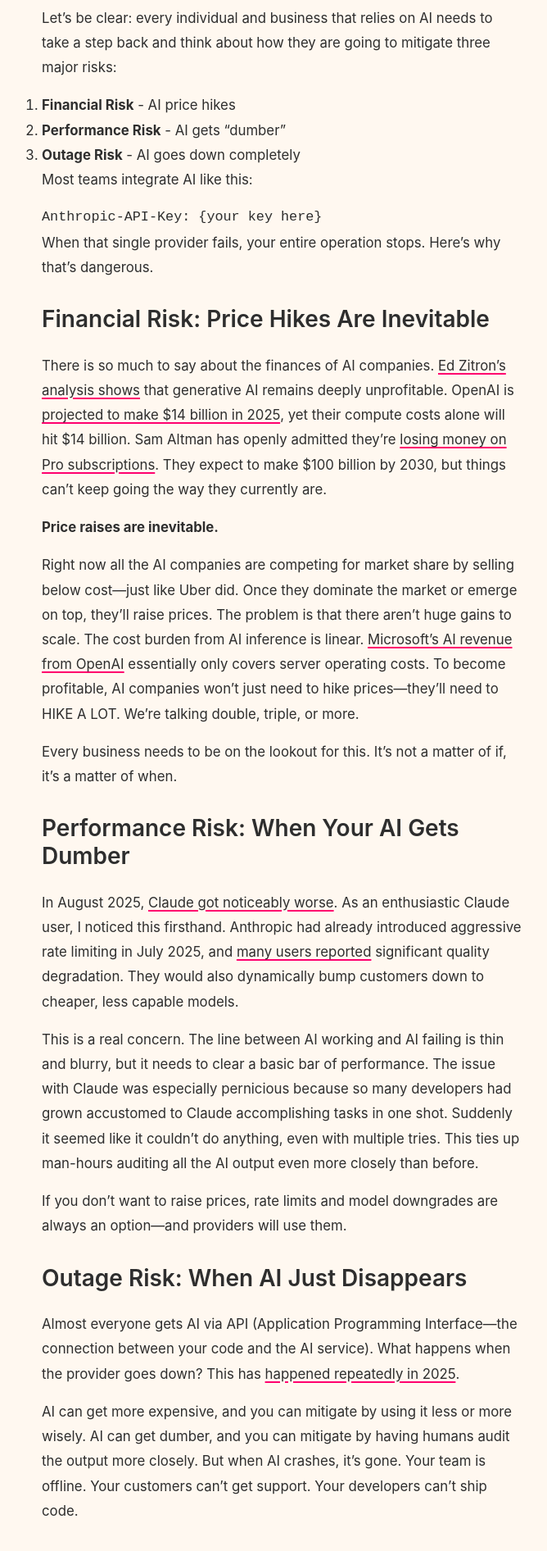
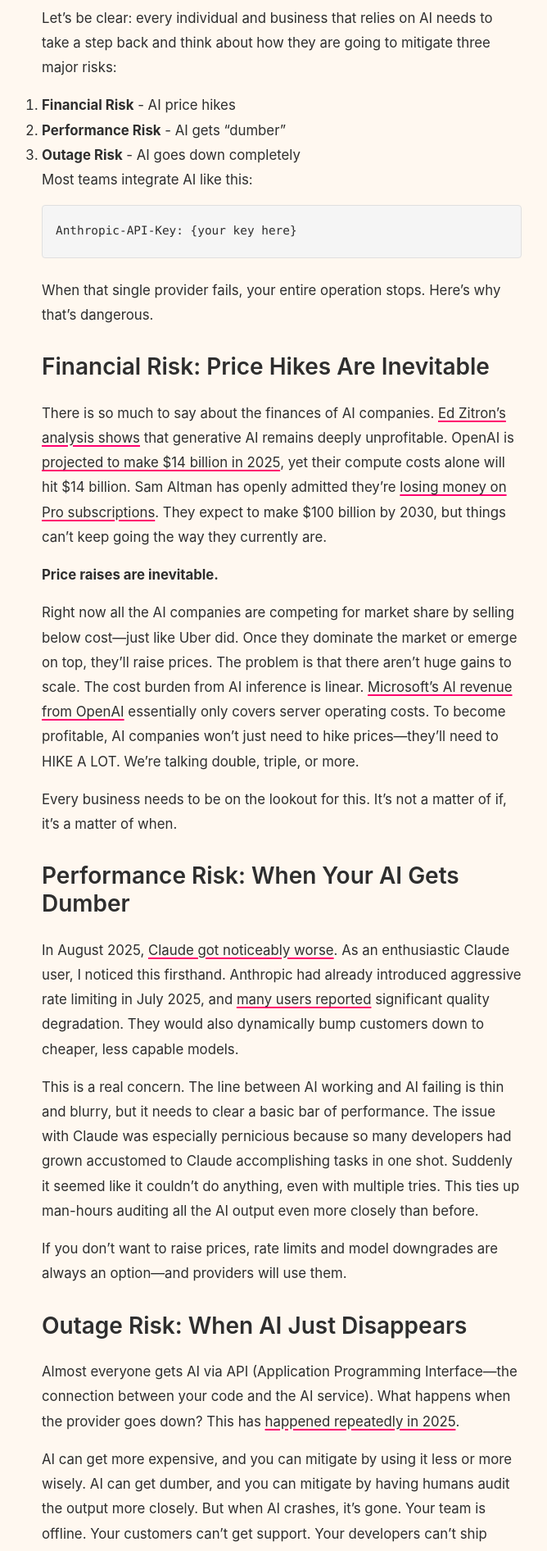
Before and after one commit to tparlmer/smilodon-software, a Jekyll site: the page built from _posts/2025-10-03-your-ai-vendor-just-raised-prices.md, in a window 1280 px wide. Shown: the part 866-2758 px from the top of the page at 82% size, without its empty margins (296-964 px from the left). Built offline with Jekyll 4.4.1, drawn with Linux system fonts in a browser that asks for light colours; some of the changed text lies outside the part shown.

Commit message:
Adjusted code block styling

```diff
--- a/assets/css/style.css
+++ b/assets/css/style.css
@@ -64,6 +64,32 @@
     font-size: 0.9rem;
     color: #666;
     font-style: italic;
+}
+
+/* === CODE BLOCKS === */
+code {
+    background: #f5f5f5;
+    padding: 0.2rem 0.4rem;
+    border-radius: 3px;
+    font-family: 'Monaco', 'Courier New', monospace;
+    font-size: 0.9em;
+    color: #d63384;
+}
+
+pre {
+    background: #f5f5f5;
+    padding: 1rem;
+    border-radius: 4px;
+    overflow-x: auto;
+    margin-bottom: 1.5rem;
+    border: 1px solid #e0e0e0;
+}
+
+pre code {
+    background: none;
+    padding: 0;
+    color: #2e2e2e;
+    font-size: 0.9rem;
 }
 
 /* === MARKDOWN SYNTAX === */
```
Also changed, not shown: _posts/2025-10-03-your-ai-vendor-just-raised-prices.md (+1 -1 lines).
